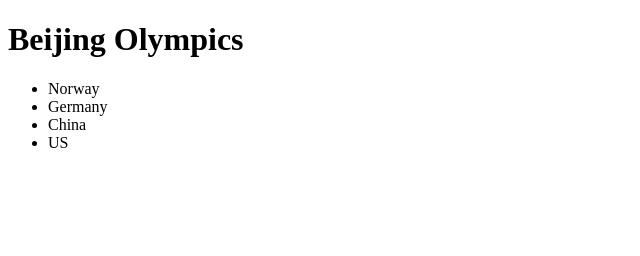
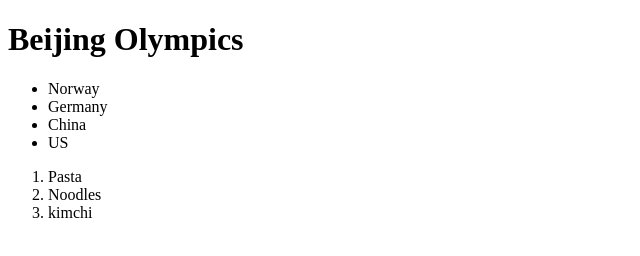
Before and after one commit to sineka-mediwave/firstWebsite, a plain HTML site: page asideList/index.html in a window 1280 px wide. Shown: the whole page, without its empty margins (0-640 px from the left). Drawn offline with Linux system fonts and the light colour scheme.

Commit message:
ordered list

```diff
--- a/asideList/index.html
+++ b/asideList/index.html
@@ -13,5 +13,11 @@
       <li>China</li>
       <li>US</li>
     </ul>
+
+    <ol>
+      <li>Pasta</li>
+      <li>Noodles</li>
+      <li>kimchi</li>
+    </ol>
   </body>
 </html>
```
Also changed, not shown: 1 other file.
